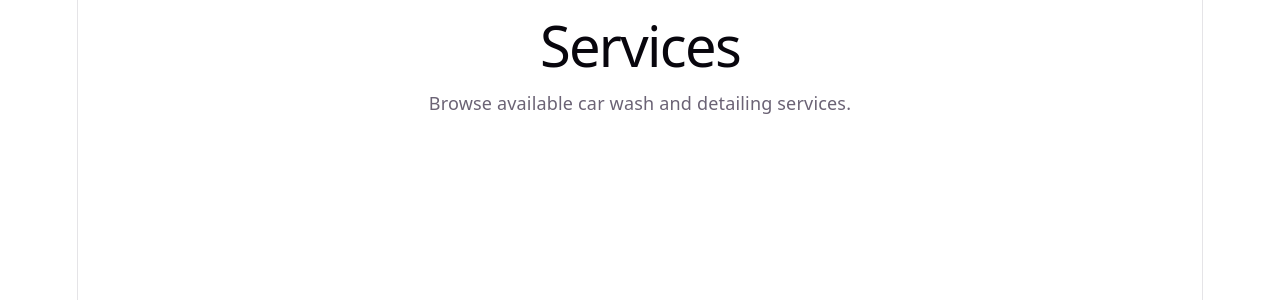
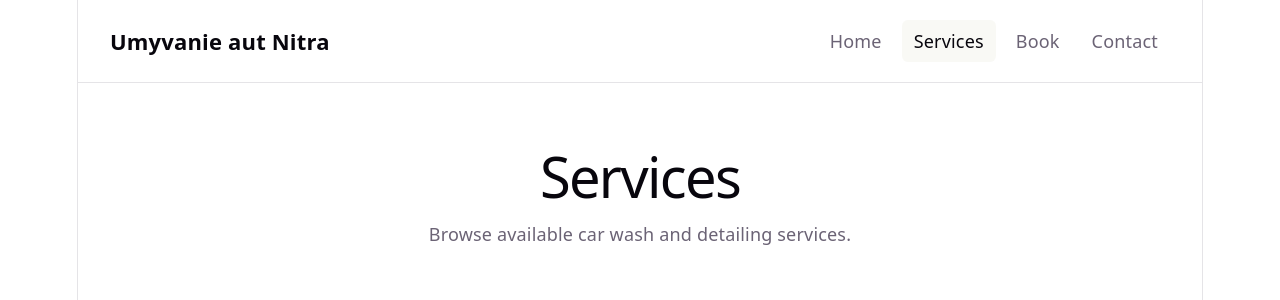
Before and after one commit to cicmen35/car_wash_booking, a React (Vite) app in the folder frontend/: page /services in a window 1280 px wide. Shown: the top 300 px of the page. Built offline with nearby package versions, Linux system fonts and the light colour scheme.

Commit message:
feat: created a reusable navbar with links to all pages

```diff
--- a/frontend/src/App.tsx
+++ b/frontend/src/App.tsx
@@ -1,5 +1,6 @@
 import { BrowserRouter, Route, Routes } from 'react-router-dom'
 
+import Navbar from './components/Navbar'
 import AdminReservationsPage from './pages/AdminReservationsPage'
 import BookingPage from './pages/BookingPage'
 import ContactPage from './pages/ContactPage'
@@ -9,13 +10,19 @@ import ServicesPage from './pages/ServicesPage'
 function App() {
   return (
     <BrowserRouter>
+      <Navbar />
+      <div className="page-shell">
         <Routes>
           <Route path="/" element={<HomePage />} />
           <Route path="/services" element={<ServicesPage />} />
           <Route path="/book" element={<BookingPage />} />
-        <Route path="/admin/reservations" element={<AdminReservationsPage />} />
+          <Route
+            path="/admin/reservations"
+            element={<AdminReservationsPage />}
+          />
           <Route path="/contact" element={<ContactPage />} />
         </Routes>
+      </div>
     </BrowserRouter>
   )
 }
--- /dev/null
+++ b/frontend/src/components/Navbar.tsx
@@ -0,0 +1,20 @@
+import { NavLink } from 'react-router-dom'
+
+function Navbar() {
+  return (
+    <header className="site-header">
+      <NavLink to="/" className="site-logo">
+        Umyvanie aut Nitra
+      </NavLink>
+
+      <nav className="site-nav" aria-label="Main navigation">
+        <NavLink to="/">Home</NavLink>
+        <NavLink to="/services">Services</NavLink>
+        <NavLink to="/book">Book</NavLink>
+        <NavLink to="/contact">Contact</NavLink>
+      </nav>
+    </header>
+  )
+}
+
+export default Navbar
--- a/frontend/src/index.css
+++ b/frontend/src/index.css
@@ -109,3 +109,59 @@ code {
   padding: 4px 8px;
   background: var(--code-bg);
 }
+
+.site-header {
+  display: flex;
+  align-items: center;
+  justify-content: space-between;
+  gap: 24px;
+  padding: 20px 32px;
+  border-bottom: 1px solid var(--border);
+}
+
+.site-logo {
+  color: var(--text-h);
+  font-size: 22px;
+  font-weight: 700;
+  text-decoration: none;
+}
+
+.site-nav {
+  display: flex;
+  align-items: center;
+  gap: 8px;
+}
+
+.site-nav a {
+  color: var(--text);
+  border-radius: 6px;
+  padding: 8px 12px;
+  text-decoration: none;
+}
+
+.site-nav a:hover,
+.site-nav a.active {
+  color: var(--text-h);
+  background: var(--social-bg);
+}
+
+.page-shell {
+  flex: 1;
+  padding: 48px 32px;
+}
+
+@media (max-width: 720px) {
+  .site-header {
+    align-items: flex-start;
+    flex-direction: column;
+    padding: 16px 20px;
+  }
+
+  .site-nav {
+    flex-wrap: wrap;
+  }
+
+  .page-shell {
+    padding: 32px 20px;
+  }
+}
```
Also changed, not shown: 1 other file (tests, documents, lock files or other folders). Lines whose indentation alone changed are shown as unchanged.
